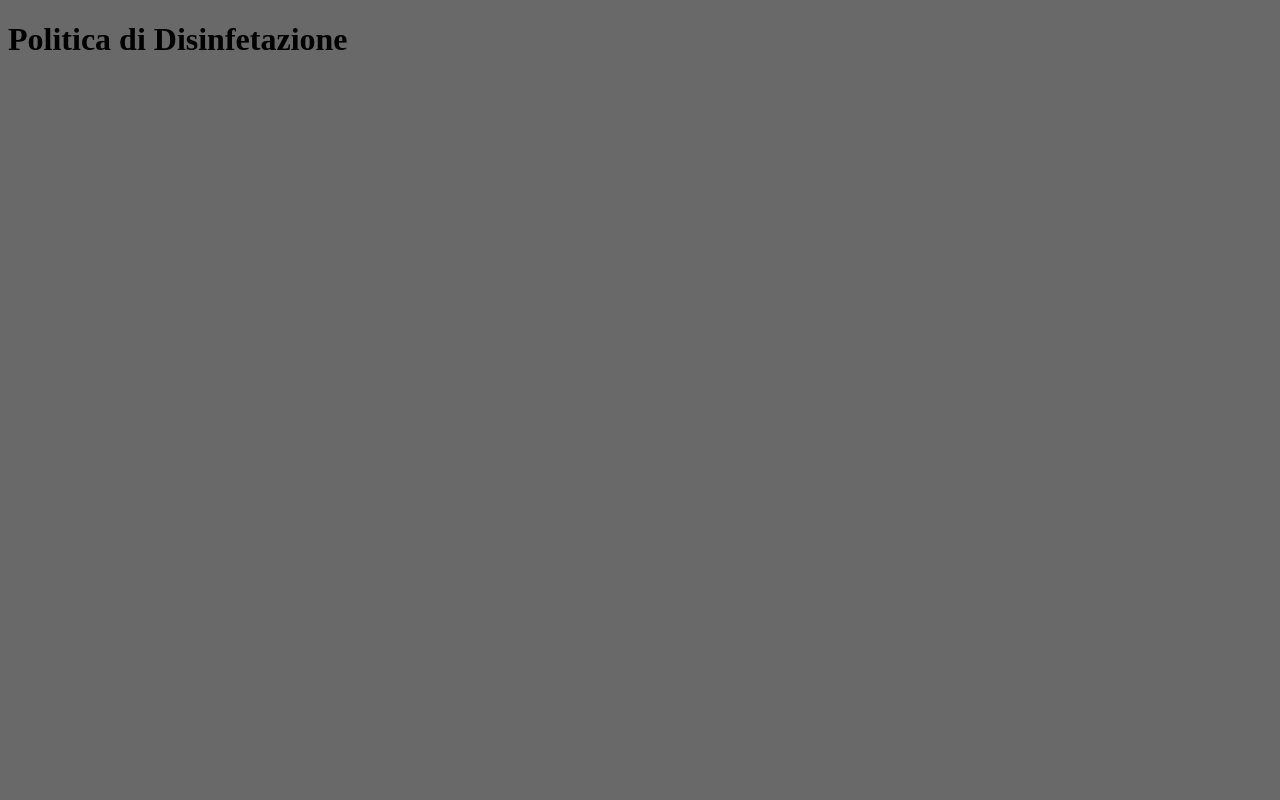
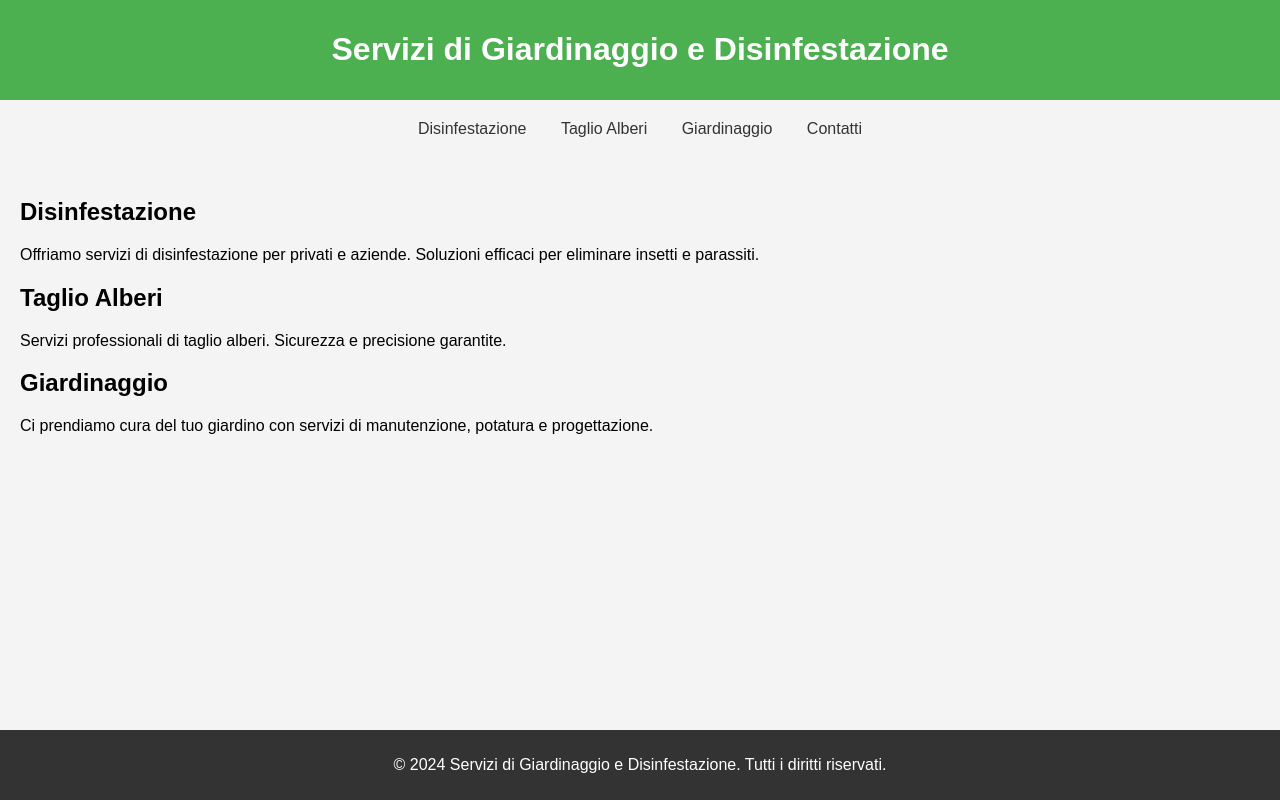
Before and after one commit to lorenzo1304/lorenzo1304.github.io, a plain HTML site: page index.html in a window 1280 px wide. Drawn offline with Linux system fonts and the light colour scheme.

Commit message:
Update index.html

```diff
--- a/index.html
+++ b/index.html
@@ -1,15 +1,71 @@
-<!-- Indice (home page) -->
 <!DOCTYPE html>
-<html>
+<html lang="it">
 <head>
-        <title>Questo è il sito di Lorenzo Zuccarini</title>
-        <H1> Politica di Disinfetazione</H1>
-        <style>
-                body {
-                        background-color: #696969; */colore di sfondo grigio */
-                        font-family: Arial, sans-serif;
-                }
-        </style>
+    <meta charset="UTF-8">
+    <meta name="viewport" content="width=device-width, initial-scale=1.0">
+    <title>Servizi di Giardinaggio e Disinfestazione</title>
+    <style>
+        body {
+            font-family: Arial, sans-serif;
+            margin: 0;
+            padding: 0;
+            background-color: #f4f4f4;
+        }
+        header {
+            background-color: #4CAF50;
+            color: white;
+            padding: 10px 0;
+            text-align: center;
+        }
+        nav {
+            margin: 20px;
+            text-align: center;
+        }
+        nav a {
+            margin: 0 15px;
+            color: #333;
+            text-decoration: none;
+        }
+        main {
+            padding: 20px;
+        }
+        footer {
+            background-color: #333;
+            color: white;
+            text-align: center;
+            padding: 10px 0;
+            position: fixed;
+            bottom: 0;
+            width: 100%;
+        }
+    </style>
 </head>
-
+<body>
+    <header>
+        <h1>Servizi di Giardinaggio e Disinfestazione</h1>
+    </header>
+    <nav>
+        <a href="#disinfestazione">Disinfestazione</a>
+        <a href="#taglio-alberi">Taglio Alberi</a>
+        <a href="#giardinaggio">Giardinaggio</a>
+        <a href="#contatti">Contatti</a>
+    </nav>
+    <main>
+        <section id="disinfestazione">
+            <h2>Disinfestazione</h2>
+            <p>Offriamo servizi di disinfestazione per privati e aziende. Soluzioni efficaci per eliminare insetti e parassiti.</p>
+        </section>
+        <section id="taglio-alberi">
+            <h2>Taglio Alberi</h2>
+            <p>Servizi professionali di taglio alberi. Sicurezza e precisione garantite.</p>
+        </section>
+        <section id="giardinaggio">
+            <h2>Giardinaggio</h2>
+            <p>Ci prendiamo cura del tuo giardino con servizi di manutenzione, potatura e progettazione.</p>
+        </section>
+    </main>
+    <footer>
+        <p>© 2024 Servizi di Giardinaggio e Disinfestazione. Tutti i diritti riservati.</p>
+    </footer>
+</body>
 </html>
```
